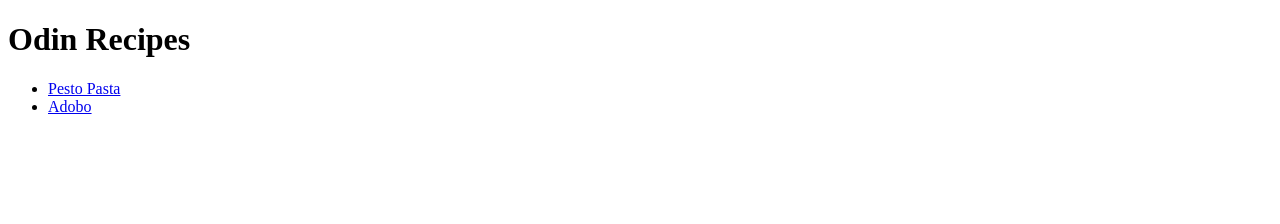
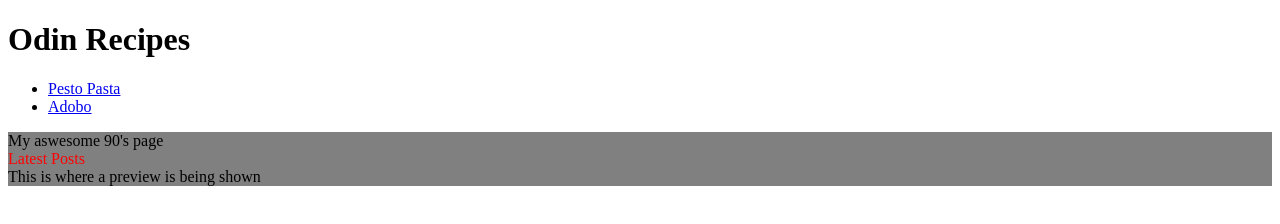
Before and after one commit to hedslvrz/odin-recipes, a plain HTML site: page index.html in a window 1280 px wide. Drawn offline with Linux system fonts and the light colour scheme.

Commit message:
added additional file for css

```diff
--- /dev/null
+++ b/CSS/index.css
@@ -0,0 +1,11 @@
+#title{
+    background-color: gray;
+}
+
+.alert-service{
+    color: red;
+}
+
+.subsection.header{
+    color: red;
+}
--- a/index.html
+++ b/index.html
@@ -3,6 +3,7 @@
 <head>
     <meta charset="UTF-8">
     <meta name="viewport" content="width=device-width, initial-scale=1.0">
+    <link rel="stylesheet" href="./CSS/index.css">
     <title>Odin Recipes</title>
 </head>
 <body>
@@ -11,5 +12,10 @@
         <li><a href="./recipes/pesto_pasta.html">Pesto Pasta</a></li>
         <li><a href="./recipes/adobo.html">Adobo</a></li>
     </ul>
+
+    <div id="title">My aswesome 90's page
+        <div class="subsection header">Latest Posts</div>
+        <div class="subsection preview">This is where a preview is being shown</div>
+    </div>
 </body>
 </html>
```
Also changed, not shown: recipes/pesto_pasta.html (+1 -0 lines), CSS/pesto_pasta.css (added).
